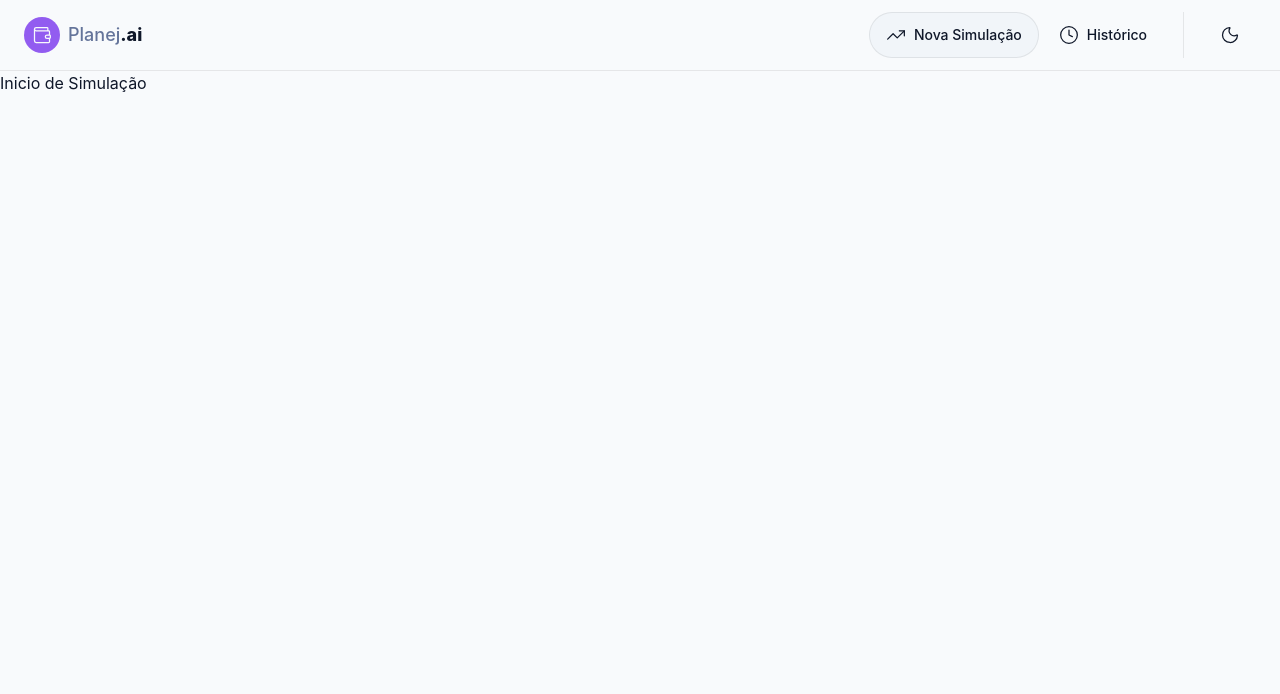
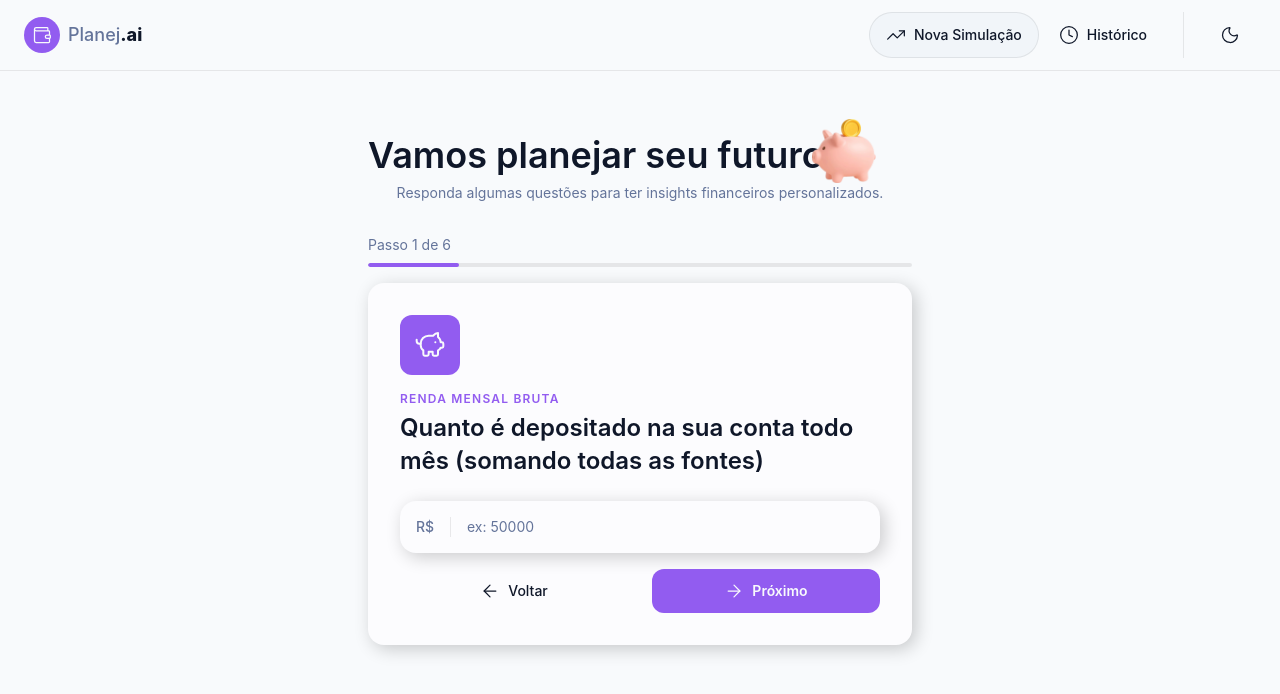
Before and after one commit to andre96costa/DIO-planejai, a React (Vite) app: page / in a window 1280 px wide. Shown: the top 694 px of the page. Built offline with nearby package versions, Linux system fonts and the light colour scheme.

Commit message:
Formulario

```diff
--- /dev/null
+++ b/src/components/features/Simulation/Form.tsx
@@ -0,0 +1,21 @@
+import { PiggyBank } from "lucide-react"
+import { FormStep } from "./FormStep"
+import { StepProgress } from "./Progress"
+
+export const SimulationForm = () => {
+  return (
+    <>
+        <StepProgress currentStep={1} totalSteps={6} />
+        <FormStep
+          icon={PiggyBank}
+          title="Renda Mensal bruta"
+          question="Quanto é depositado na sua conta todo mês (somando todas as fontes)"
+          inputProps={{
+            type: 'text',
+            placeholder: 'ex: 50000',
+            prefix: 'R$'
+          }}
+        />
+    </>
+  )
+}
--- /dev/null
+++ b/src/components/features/Simulation/FormStep.tsx
@@ -0,0 +1,55 @@
+import { ArrowLeft, ArrowRight, type LucideIcon } from "lucide-react"
+import { Input, type InputProps } from "../../shared/Input";
+import { Button } from "../../shared/Button";
+
+interface FormStepProps {
+    icon: LucideIcon;
+    title: string;
+    question: string;
+    inputProps: InputProps;
+    submitButtonProps?: {
+        label: string;
+        emojiIcon?: string
+    }
+}
+
+
+export const FormStep = ({ icon: Icon, title, question, inputProps, submitButtonProps }: FormStepProps) => {
+  return (
+    <div className="bg-card rounded-2xl p-6 shadow-[4px_4px_18px_0px_rgba(0,0,0,0.2)] sm:p-8">
+        <div className="bg-primary mb-4 flex h-15 w-15 items-center justify-center rounded-xl">
+            <Icon size={32} className="text-primary-foreground" />
+        </div>
+        <h2 className="text-primary mb-1 text-xs font-semibold tracking-widest uppercase">
+            {title}
+        </h2>
+        <h3 className="text-foreground mb-6 text-xl leading-snug font-semibold sm:text-2xl">
+            {question}
+        </h3>
+        <form className="flex flex-col gap-4">
+            <Input {...inputProps} />
+            <div className="flex flex-col gap-3 sm:flex-row sm:gap-6">
+                <Button
+                    type="button"
+                    variant='ghost'
+                    className="order-2 flex-1 justify-center rounded-xl py-3 sm:order-1"
+                    icon={ArrowLeft}
+                    // onClick={onBack}
+                >
+                    Voltar
+                </Button>
+                <Button
+                    type="submit"
+                    variant='primary'
+                    className="order-1 flex-1 sm:order-1"
+                    icon={!submitButtonProps ? ArrowRight : undefined}
+                    // onClick={onBack}
+                >
+                    {submitButtonProps?.label ?? 'Próximo'}
+                    {submitButtonProps?.emojiIcon}
+                </Button>
+            </div>
+        </form>
+    </div>
+  )
+}
--- /dev/null
+++ b/src/components/features/Simulation/Hero.tsx
@@ -0,0 +1,22 @@
+import PiggyBankImage from '../../../assets/images/piggy-bank.png';
+
+export function SimulationHero() {
+  return (
+    <div className="mb-8 text-center">
+      <div className="flex flex-col items-center sm:flex-row">
+        <h1 className="text-foreground text-3xl font-semibold sm:text-4xl">
+          Vamos planejar seu futuro
+        </h1>
+        <img
+          src={PiggyBankImage}
+          alt=""
+          aria-hidden="true"
+          className="h-16 w-16 sm:-mt-2 sm:-ml-3"
+        />
+      </div>
+      <p className="text-muted-foreground text-sm">
+        Responda algumas questões para ter insights financeiros personalizados.
+      </p>
+    </div>
+  )
+}
--- /dev/null
+++ b/src/components/features/Simulation/Progress.tsx
@@ -0,0 +1,27 @@
+interface StepProgressProps {
+  currentStep: number
+  totalSteps: number
+}
+
+export function StepProgress({ currentStep, totalSteps }: StepProgressProps) {
+  const progress = (currentStep / totalSteps) * 100
+
+  return (
+    <div className="mb-4">
+      <p className="text-muted-foreground mb-2 text-sm">
+        Passo {currentStep} de {totalSteps}
+      </p>
+      <div className="bg-border h-1 w-full overflow-hidden rounded-full">
+        <div
+          role="progressbar"
+          aria-valuenow={currentStep}
+          aria-valuemin={1}
+          aria-valuemax={totalSteps}
+          aria-label={`Passo ${currentStep} de ${totalSteps}`}
+          className="bg-primary h-full rounded-full transition-all duration-300"
+          style={{ width: `${progress}%` }}
+        />
+      </div>
+    </div>
+  )
+}
--- /dev/null
+++ b/src/components/shared/Input.tsx
@@ -0,0 +1,35 @@
+import type { InputHTMLAttributes } from 'react'
+import { Divider } from './Divider'
+
+export interface InputProps extends InputHTMLAttributes<HTMLInputElement> {
+  prefix?: string
+  suffix?: string
+}
+
+export function Input({ prefix, suffix, ...rest }: InputProps) {
+  return (
+    <div className="bg-input flex items-center rounded-2xl p-4 shadow-[4px_4px_18px_0px_rgba(0,0,0,0.2)]">
+      {prefix && (
+        <>
+          <span className="text-muted-foreground text-sm font-medium">
+            {prefix}
+          </span>
+          <Divider orientation="vertical" />
+        </>
+      )}
+      <input
+        className="text-foreground placeholder:text-muted-foreground w-full bg-transparent text-sm outline-none"
+        autoFocus
+        {...rest}
+      />
+      {suffix && (
+        <>
+          <Divider orientation="vertical" />
+          <span className="text-muted-foreground text-sm font-medium">
+            {suffix}
+          </span>
+        </>
+      )}
+    </div>
+  )
+}
--- /dev/null
+++ b/src/pages/SimulationFormPage.tsx
@@ -0,0 +1,11 @@
+import { SimulationForm } from "../components/features/Simulation/Form"
+import { SimulationHero } from "../components/features/Simulation/Hero"
+
+export const SimulationFormPage = () => {
+  return (
+    <main className="mx-auto max-w-xl px-4 py-10 sm:py-14">
+      <SimulationHero />
+      <SimulationForm />
+    </main>
+  )
+}
--- a/src/router.tsx
+++ b/src/router.tsx
@@ -1,5 +1,6 @@
 import { createBrowserRouter } from "react-router-dom";
 import { RootLayout } from "./components/layout/RootLayout";
+import { SimulationFormPage } from "./pages/SimulationFormPage";
 
 export const router = createBrowserRouter([
     {
@@ -7,7 +8,7 @@
         children: [
             {
                 path: '/',
-                element: <h1>Inicio de Simulação</h1>
+                element: <SimulationFormPage />
             },
             {
                 path: '/resultado',
```
Also changed, not shown: src/assets/images/piggy-bank.png (added).
